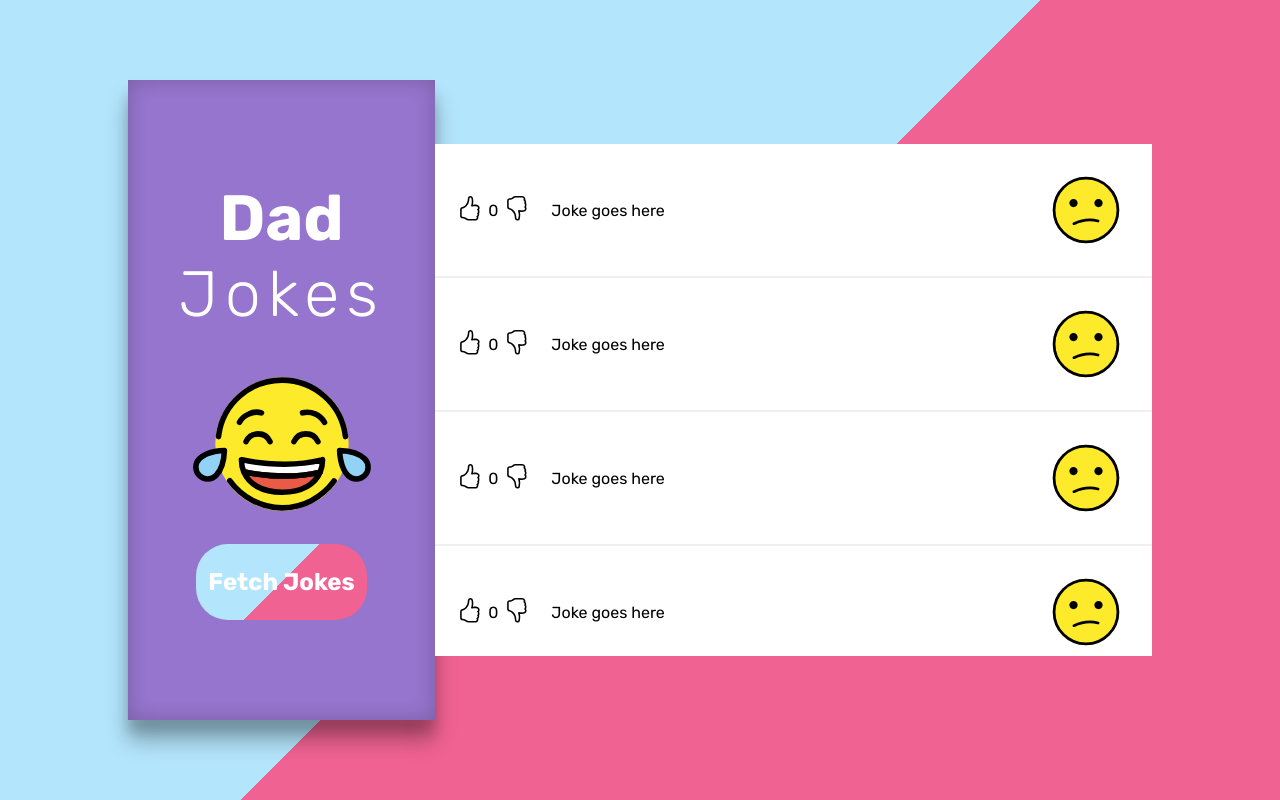
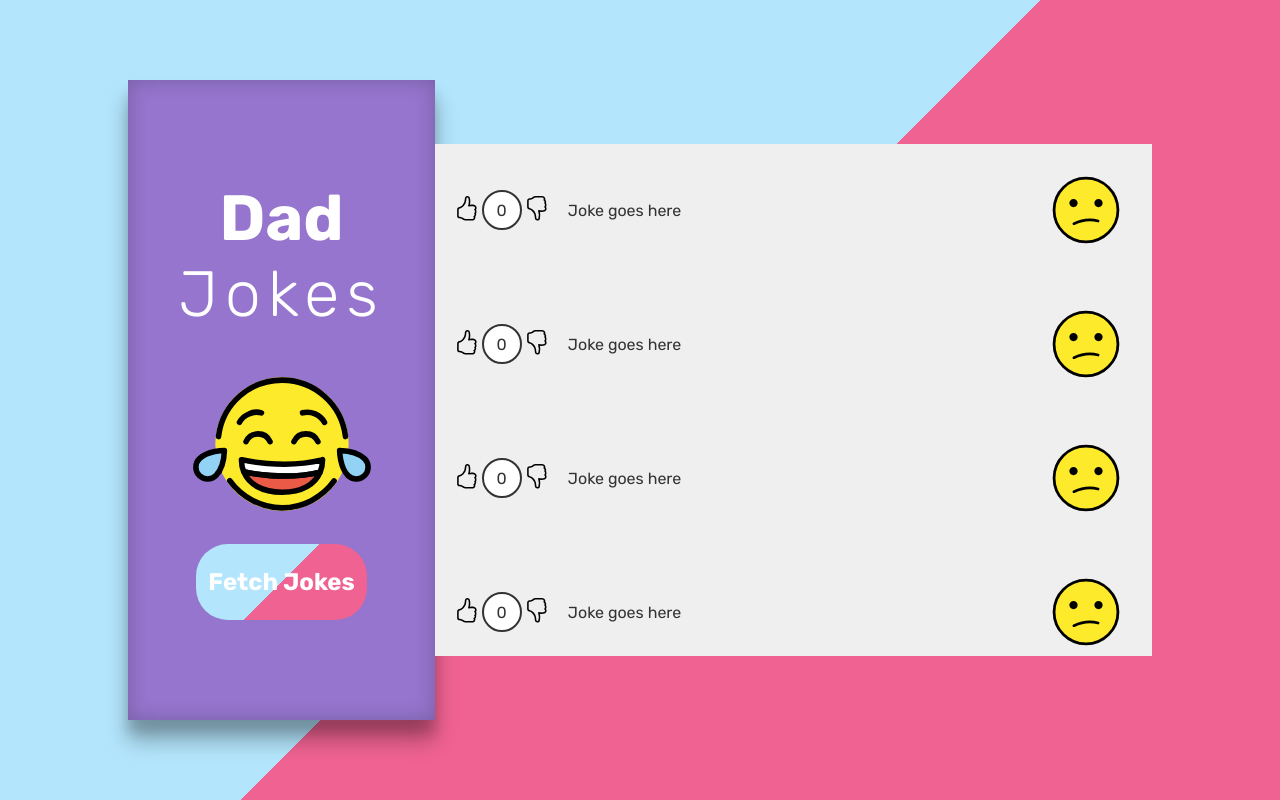
Before and after one commit to TomTilly/dad-jokes-app, a React (Create React App) app: page / in a window 1280 px wide. Built offline with nearby package versions, Linux system fonts and the light colour scheme.

Commit message:
Change JokeRow to use grid, style rating circle for each JokeRow

```diff
--- a/src/JokeRow.css
+++ b/src/JokeRow.css
@@ -1,7 +1,8 @@
 .JokeRow {
-  background: white;
-  display: flex;
-  gap: 1em;
+  background: #efefef;
+  display: grid;
+  grid-template-columns: auto 1fr auto;
+  grid-gap: 1em;
   padding: .5em;
   align-items: center;
   border-bottom: 2px solid #efefef;
@@ -17,11 +18,23 @@
 .JokeRow-ratingContainer {
   display: flex;
   align-items: center;
+  color: #333;
+}
+
+.JokeRow-rating {
+  width: 40px;
+  height: 40px;
+  border-radius: 100%;
+  border: 2px solid #333;
+  display: grid;
+  place-items: center;
+  background: white;
 }
 
 .JokeRow-ratingBtn {
   border: none;
   background: none;
+  padding: .2em;
 }
 
 .JokeRow-ratingBtn svg {
--- a/src/index.css
+++ b/src/index.css
@@ -22,6 +22,7 @@ body {
   -webkit-font-smoothing: antialiased;
   -moz-osx-font-smoothing: grayscale;
   background-image: linear-gradient(135deg, #B3E5FC 0%, #B3E5FC 50%, #F06292 50%, #F06292 100%);
+  color: #333;
 }
 
 
```
